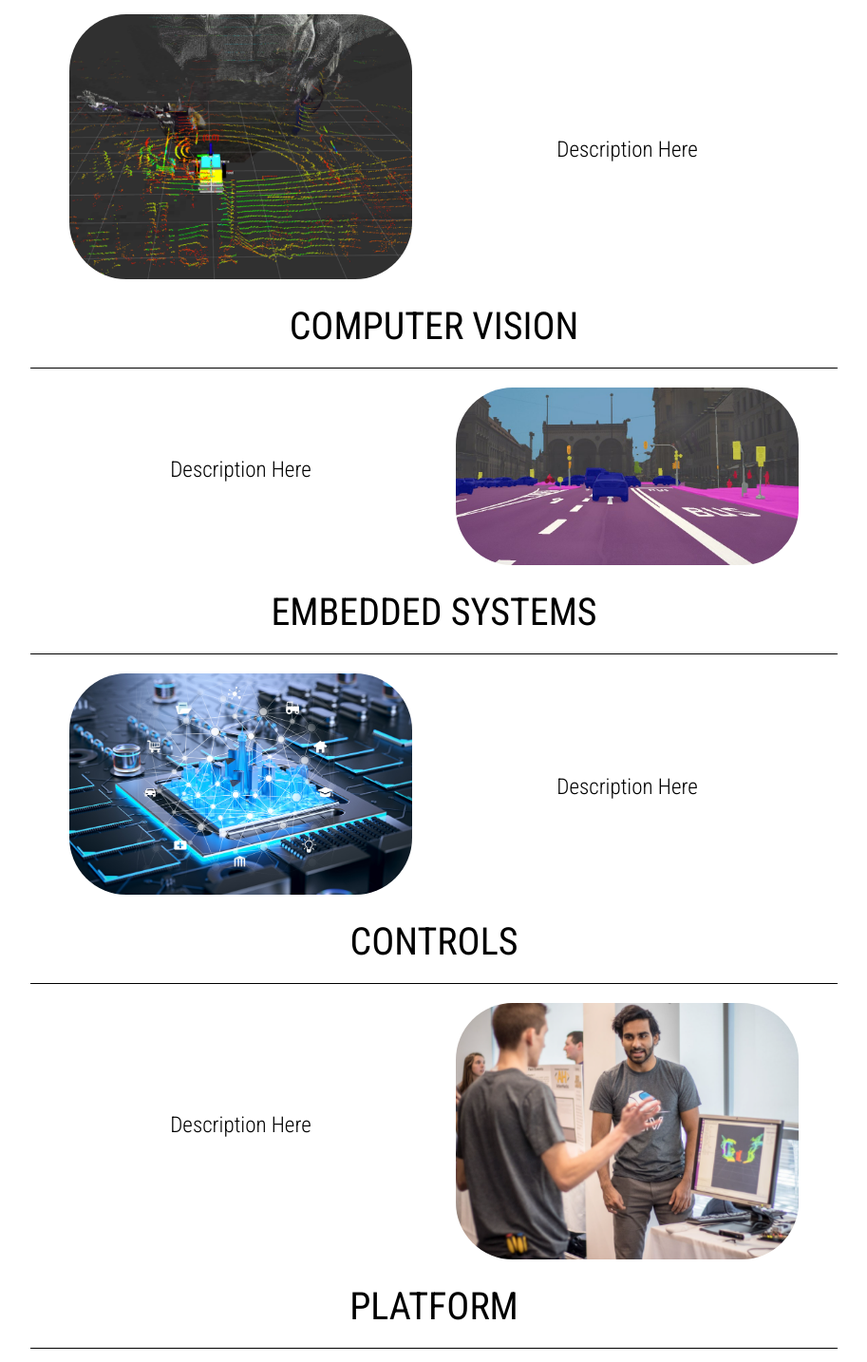
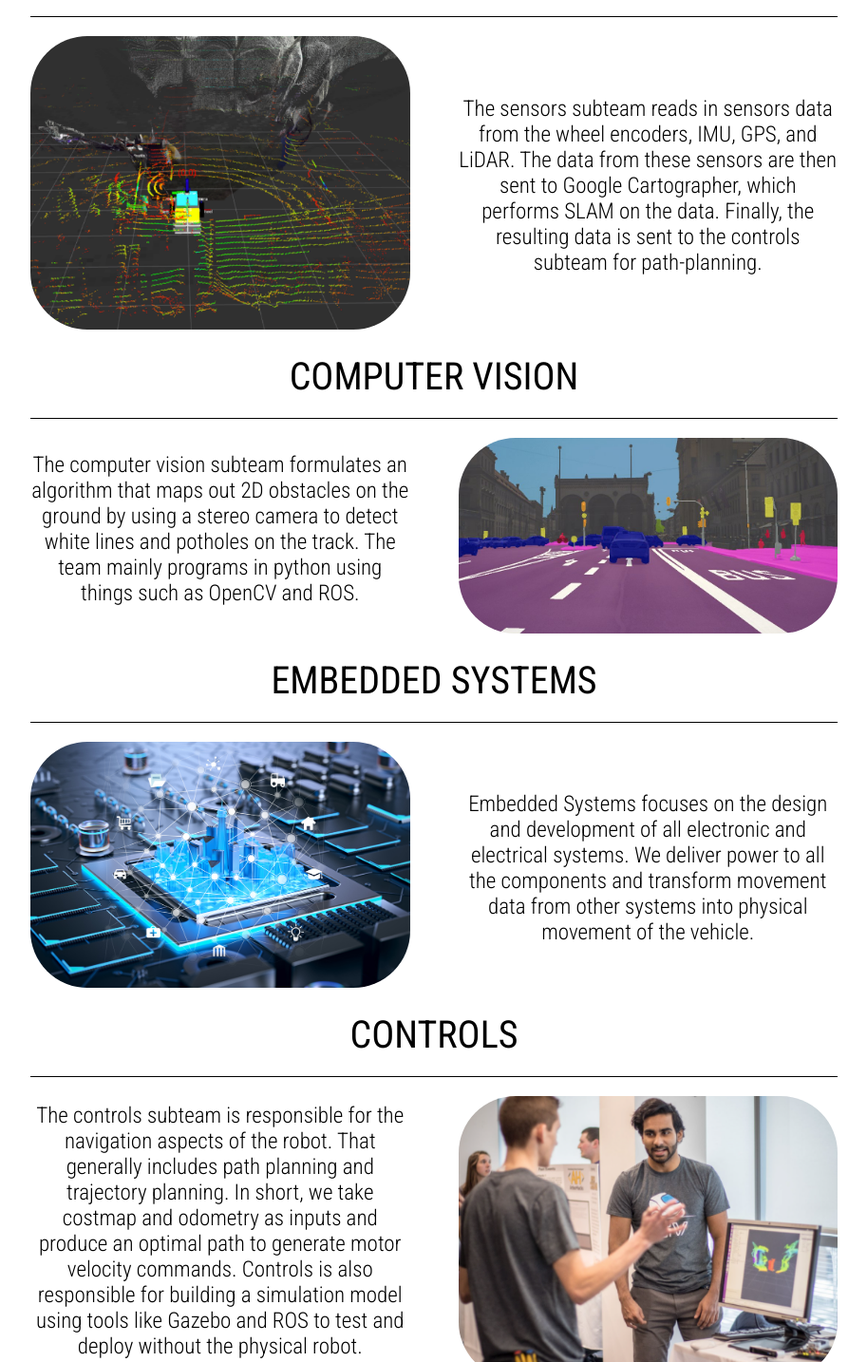
Before and after one commit to ChristianForeman/UMARV_Website, a plain HTML site: page about.html in a window 1280 px wide. Shown: the part 897-2331 px from the top of the page at 95% size, without its empty margins (183-1096 px from the left). Drawn offline with Linux system fonts and the light colour scheme.

Commit message:
minor changes

```diff
--- a/about.html
+++ b/about.html
@@ -67,7 +67,7 @@
           </div>
 
           <div class="block_item left_align">
-            <p>Description Here</p>
+            <p>The sensors subteam reads in sensors data from the wheel encoders, IMU, GPS, and LiDAR. The data from these sensors are then sent to Google Cartographer, which performs SLAM on the data. Finally, the resulting data is sent to the controls subteam for path-planning.</p>
           </div>
         </div>
     </div>
@@ -80,7 +80,7 @@
 
         <div class="main_block shrink center">
             <div class="block_item left_align">
-                <p>Description Here</p>
+                <p>The computer vision subteam formulates an algorithm that maps out 2D obstacles on the ground by using a stereo camera to detect white lines and potholes on the track. The team mainly programs in python using things such as OpenCV and ROS.</p>
                 <div class="vertical_padding"></div>
               </div>
 
@@ -102,7 +102,7 @@
           </div>
 
           <div class="block_item left_align">
-            <p>Description Here</p>
+            <p>Embedded Systems focuses on the design and development of all electronic and electrical systems. We deliver power to all the components and transform movement data from other systems into physical movement of the vehicle.</p>
           </div>
         </div>
     </div>
@@ -115,7 +115,7 @@
 
         <div class="main_block shrink center">
             <div class="block_item left_align">
-                <p>Description Here</p>
+                <p>The controls subteam is responsible for the navigation aspects of the robot. That generally includes path planning and trajectory planning. In short, we take costmap and odometry as inputs and produce an optimal path to generate motor velocity commands. Controls is also responsible for building a simulation model using tools like Gazebo and ROS to test and deploy without the physical robot.</p>
                 <div class="vertical_padding"></div>
               </div>
 
@@ -150,7 +150,7 @@
 
         <div class="main_block shrink center">
             <div class="block_item left_align">
-                <p>Description Here</p>
+                <p>The business team at UMARV seeks to establish meaningful relationships with corporate sponsors, organize fundraising opportunities and establish a presence in the community. The business team is also responsible for keeping the website up to date with the latest information.</p>
                 <div class="vertical_padding"></div>
               </div>
 
--- a/style.css
+++ b/style.css
@@ -171,7 +171,7 @@ h1 {
 }
 
 .main_block {
-    width: 60%;
+    width: 75%;
     display: flex;
     flex-direction: row;
     flex-wrap: wrap;
```
Also changed, not shown: contact.html (+3 -2 lines), join_us.html (+1 -1 lines), 3 other files.
